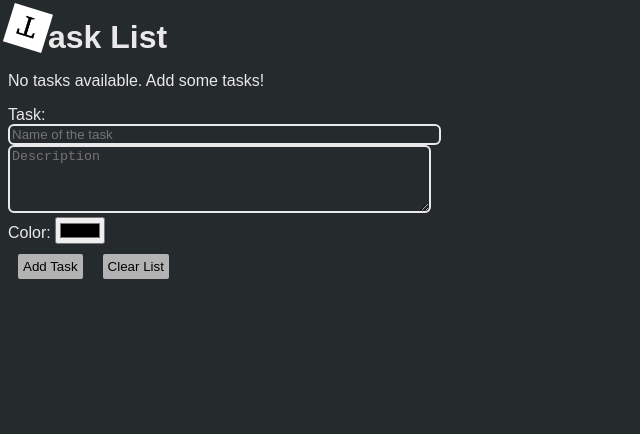
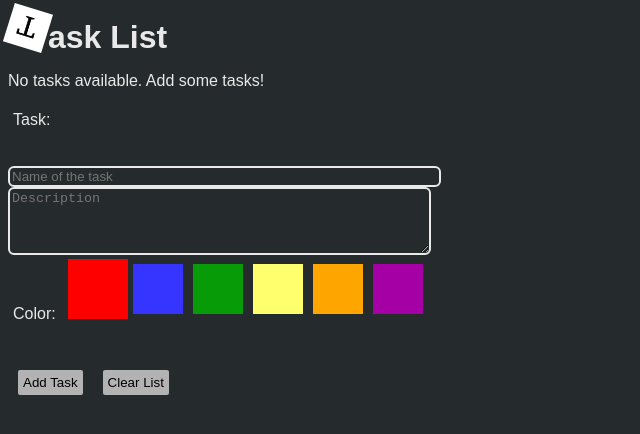
Before and after one commit to Fox-Coffee/task-list, a React (Vite) app: page / in a window 1280 px wide. Shown: the top 434 px of the page, without its empty margins (0-640 px from the left). Built offline with nearby package versions, Linux system fonts and the light colour scheme.

Commit message:
Improved color selection🎨

```diff
--- a/src/components/Form.scss
+++ b/src/components/Form.scss
@@ -38,3 +38,45 @@
         outline: none;
     }
 }
+input[type="radio"] {
+    display: none;
+}
+label {
+    display: inline-block;
+    width: 50px;
+    height: 50px;
+    margin: 5px;
+    cursor: pointer;
+    transition-duration: 0.1s;
+}
+
+#red + label {
+    background-color: red;
+}
+
+#blue + label {
+    background-color: rgb(53, 53, 255);
+}
+
+#green + label {
+    background-color: rgb(8, 155, 8);
+}
+
+#yellow + label {
+    background-color: rgb(255, 255, 110);
+}
+
+#orange + label {
+    background-color: orange;
+}
+
+#purple + label {
+    background-color: rgb(165, 0, 165);
+}
+
+input[type="radio"]:hover + label {
+    transform:scale(1.1);
+}
+input[type="radio"]:checked + label {
+    transform:scale(1.2);
+}
--- a/src/components/Form.tsx
+++ b/src/components/Form.tsx
@@ -21,9 +21,26 @@
 import "./Form.scss";
 
 function Form(props:any){
+    const handleColorChange = (event: React.ChangeEvent<HTMLInputElement>) => {
+      props.setSelectedColor(event.target.value);
+    }
+
     return(<div><input type="text" id="taskInput" className="taskInput" ref={props.taskInputRef} placeholder="Name of the task" size={51} max={40} defaultValue={props.defName}/><br/>
     <textarea ref={props.descriptionInputRef} placeholder="Description" className="descriptionInput" rows={4} cols={50} defaultValue={props.defDesc}/><br/>
-    <label htmlFor="color">Color: </label><input type="color" name="color" id="color" defaultValue={props.defColor} ref={props.colorInputRef}/>
+    <label>Color: </label>
+    <input type="radio" name="color" id="red" value="red" defaultChecked onChange={handleColorChange} />
+    <label htmlFor="red"></label>
+    <input type="radio" name="color" id="blue" value="#3535ff" onChange={handleColorChange} />
+    <label htmlFor="blue"></label>
+    <input type="radio" name="color" id="green" value="#089b08" onChange={handleColorChange} />
+    <label htmlFor="green"></label>
+    <input type="radio" name="color" id="yellow" value="#ffff6e" onChange={handleColorChange} />
+    <label htmlFor="yellow"></label>
+    <input type="radio" name="color" id="orange" value="orange" onChange={handleColorChange} />
+    <label htmlFor="orange"></label>
+    <input type="radio" name="color" id="purple" value="#a500a5" onChange={handleColorChange} />
+    <label htmlFor="purple"></label>
+    <br/>
     </div>)
 }
 
--- a/src/components/ListElement.tsx
+++ b/src/components/ListElement.tsx
@@ -82,7 +82,7 @@ function ListElement(props:any){
 
       //Updating the list of colors
       const updatedColors = [...props.color];
-      updatedDesc.splice(index, 1);
+      updatedColors.splice(index, 1);
       props.updateCol(updatedColors);
 
       //Updating the list of dates
--- a/src/index.tsx
+++ b/src/index.tsx
@@ -56,14 +56,13 @@ function App() {
   const taskInputRef:any = useRef();
   //Ref used to read the value of the input responsible for task's description
   const descriptionInputRef:any = useRef();
-  //Ref used to read the value of the input responsible for task's color
-  const colorInputRef:any = useRef();
+  //State used to store the color of a future task
+  const [selectedColor, setSelectedColor] = useState('');
 
   const addTask = (event:any) => {
     event.preventDefault();
     const newTask = taskInputRef.current.value.trim();
     let newDescription = descriptionInputRef.current.value.trim();
-    let newColor = colorInputRef.current.value;
     let newDate = new Date();
     let uDate = String(newDate.getDate()).padStart(2, "0") + "/" + String(newDate.getMonth()+1).padStart(2, "0") + "/" + newDate.getFullYear();
     let uTime = String(newDate.getHours()).padStart(2, "0") + ":" + String(newDate.getMinutes()).padStart(2, "0");
@@ -76,6 +75,8 @@ function App() {
         newDescription = "No description given."
       }
       const updatedDescriptions = [...describe, newDescription];
+      const newColor = selectedColor;
+
       setDescribe(updatedDescriptions);
       descriptionInputRef.current.value = "";
 
@@ -127,7 +128,7 @@ function App() {
       {/*Form used to add tasks*/}
       <form onSubmit={addTask}>
         <label htmlFor="taskInput">Task:<br/></label>
-        <Form taskInputRef={taskInputRef} descriptionInputRef={descriptionInputRef} colorInputRef={colorInputRef}/>
+        <Form taskInputRef={taskInputRef} descriptionInputRef={descriptionInputRef} setSelectedColor={setSelectedColor}/>
         <button type="submit" className="button">Add Task</button>
         {show ? <MessageBoxDelete close={()=>{setShow(false)}} yes={clear} txt="Do you want to delete all tasks?"/> : <></>}
         <button className="button" onClick={()=>{setShow(true)}}>Clear List</button>
```
Also changed, not shown: 1 other file (tests, documents, lock files or other folders).
